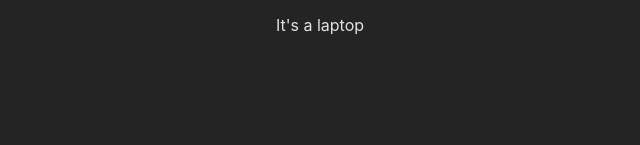
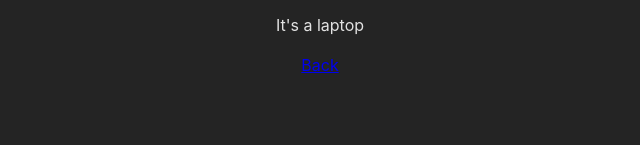
Before and after one commit to tarunislucky/react-router, a React (Create React App) app: page /products/laptop in a window 1280 px wide. Shown: the part 152-297 px from the top of the page, without its empty margins (320-960 px from the left). Built offline with nearby package versions, Linux system fonts and the light colour scheme.

Commit message:
links can be set relative to path

```diff
--- a/src/pages/ProductDetails.js
+++ b/src/pages/ProductDetails.js
@@ -1,4 +1,4 @@
-import { useParams } from "react-router-dom";
+import { useParams, Link } from "react-router-dom";
 
 const ProductDetails = () => {
 	const param = useParams();
@@ -7,6 +7,7 @@ const ProductDetails = () => {
 		<>
 			<h1>Product deails page</h1>
 			<p>It's a {param.id}</p>
+			<Link to=".." relative="path">Back</Link>
 		</>
 	)
 }
```
